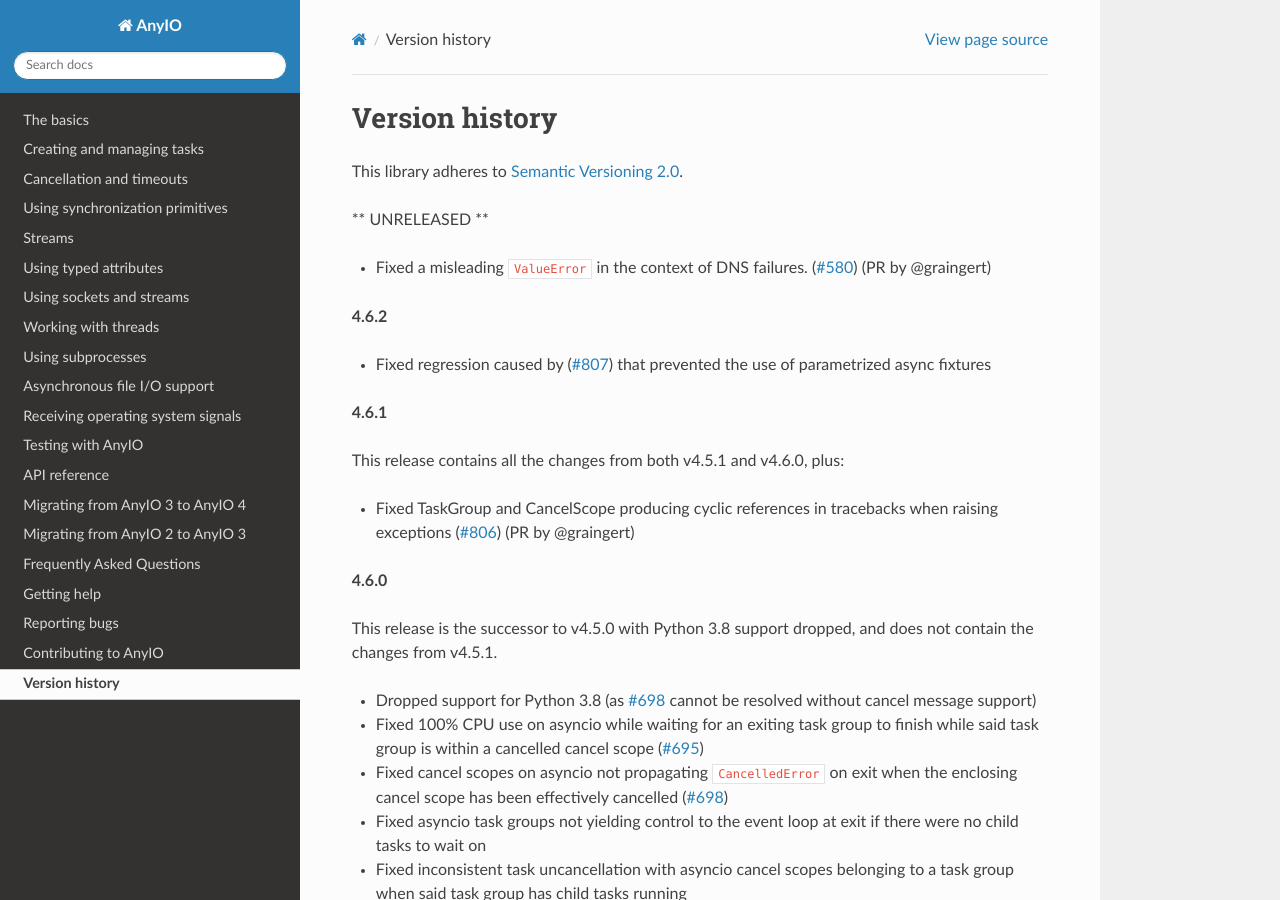
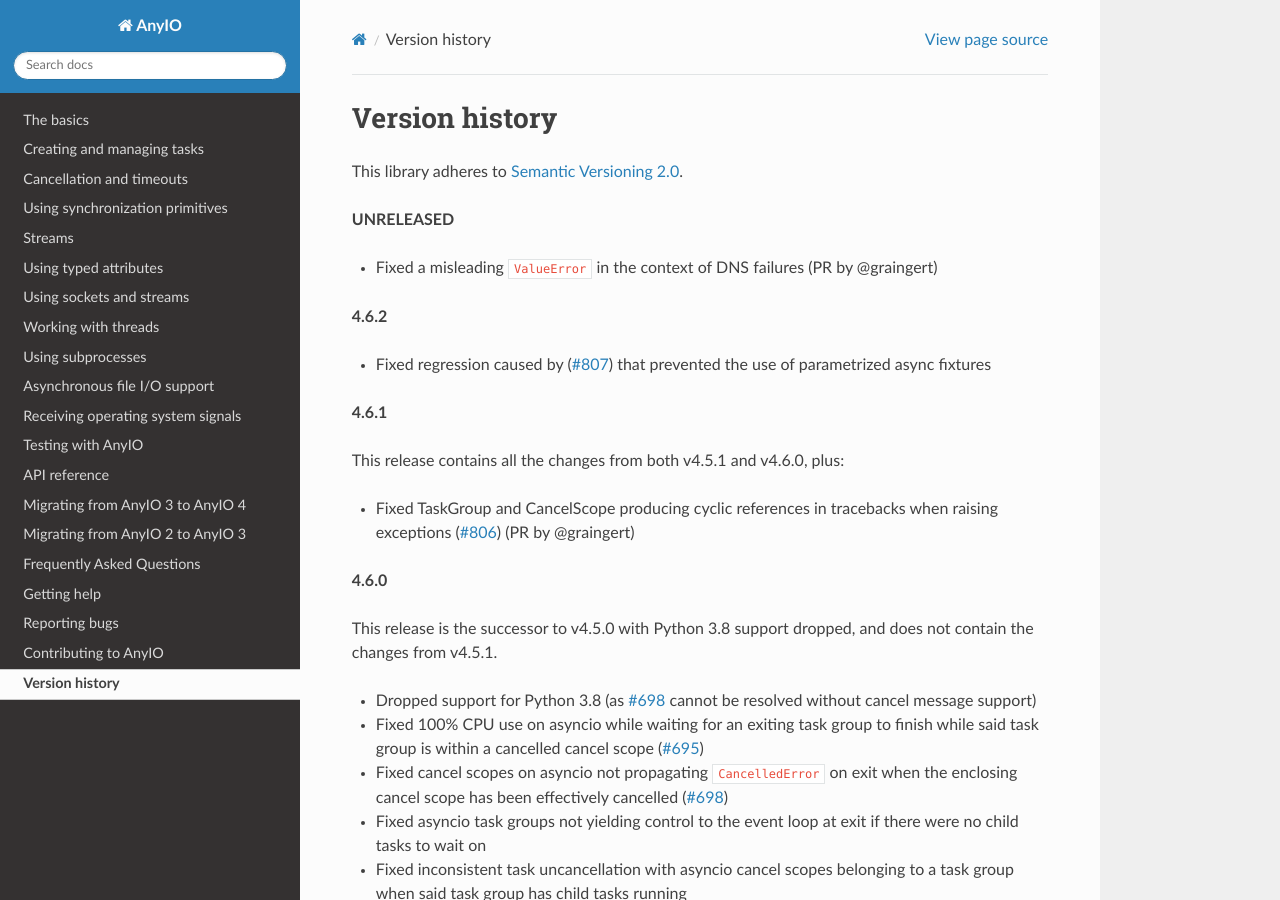
Before and after one commit to agronholm/anyio, a Sphinx documentation site: the page built from docs/versionhistory.rst, in a window 1280 px wide and 900 px high. Built offline with Sphinx 7.4.7 and the Read the Docs theme 3.1.0, drawn with Linux system fonts in a browser that asks for light colours; the version number could not be read and is left out.

Commit message:
Apply suggestions from code review
Co-authored-by: Alex Grönholm <alex.gronholm@nextday.fi>

```diff
--- a/docs/versionhistory.rst
+++ b/docs/versionhistory.rst
@@ -3,11 +3,9 @@
 
 This library adheres to `Semantic Versioning 2.0 <http://semver.org/>`_.
 
-** UNRELEASED **
+**UNRELEASED**
 
-- Fixed a misleading ``ValueError`` in the context of DNS failures.
-  (`#580 <https://github.com/agronholm/anyio/discussions/580>`_)
-  (PR by @graingert)
+- Fixed a misleading ``ValueError`` in the context of DNS failures (PR by @graingert)
 
 **4.6.2**
 
```
Also changed, not shown: 1 other file.
